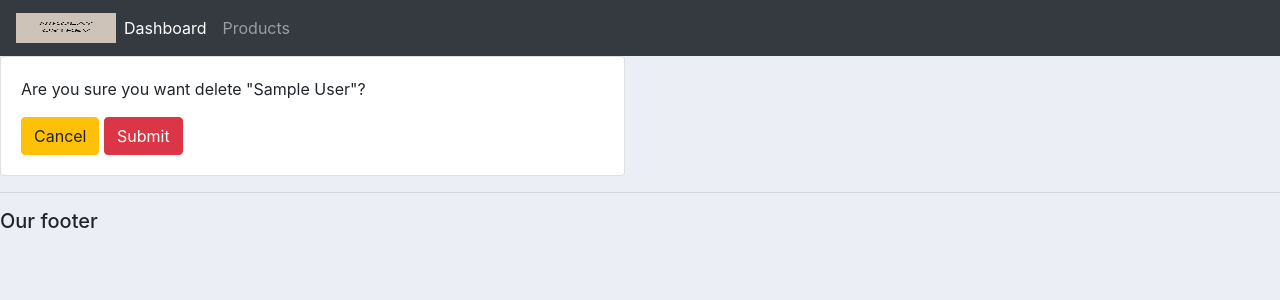
After one commit to ostrev/my-demo-projects, a Django app: page /delete_order/1/ in a window 1280 px wide. The commit adds this page. Shown: the top 300 px of the page. Run offline with Django 4.2, Linux system fonts and the light colour scheme; tables that the repository leaves empty hold one stand-in row (values such as "Sample post"); some libraries are stand-ins or nearby versions.

```diff
--- a/demo_1/customer_app/customer_app/accounts/models.py
+++ b/demo_1/customer_app/customer_app/accounts/models.py
@@ -45,3 +45,6 @@ class Order(models.Model):
     product = models.ForeignKey(Product, null=True, on_delete=models.SET_NULL)
     date_create = models.DateTimeField(auto_now_add=True, null=True)
     status = models.CharField(max_length=200, null=True, choices=STATUS)
+
+    def __str__(self):
+        return self.product.name
--- a/demo_1/customer_app/customer_app/accounts/urls.py
+++ b/demo_1/customer_app/customer_app/accounts/urls.py
@@ -5,5 +5,8 @@ from customer_app.accounts import views
 urlpatterns = [
     path('', views.home, name='home'),
     path('products/', views.products, name='products'),
-    path('customer/<str:pk>', views.customer, name='customer'),
+    path('customer/<str:pk>/', views.customer, name='customer'),
+    path('create_order/', views.createOrder, name='create_order'),
+    path('update_order/<str:pk>/', views.updateOrder, name='update_order'),
+    path('delete_order/<str:pk>/', views.deleteOrder, name='delete_order'),
 ]
--- a/demo_1/customer_app/customer_app/accounts/views.py
+++ b/demo_1/customer_app/customer_app/accounts/views.py
@@ -1,6 +1,7 @@
-from django.shortcuts import render
+from django.shortcuts import render, redirect
 from .models import *
 from django.http import HttpResponse
+from .forms import OrderForm
 
 
 def home(request):
@@ -33,3 +34,41 @@ def customer(request, pk):
     context = {'customer': customer, 'orders': orders, 'order_count': order_count}
 
     return render(request, 'accounts/customer.html', context)
+
+
+def createOrder(request):
+    form = OrderForm()
+
+    if request.method == 'POST':
+        # print('Printing POST:', request.POST)
+        form = OrderForm(request.POST)
+        if form.is_valid():
+            form.save()
+            return redirect('/')
+    context = {'form': form, }
+    return render(request, 'accounts/order_form.html', context)
+
+
+def updateOrder(request, pk):
+    order = Order.objects.get(id=pk)
+    form = OrderForm(instance=order)
+
+    if request.method == 'POST':
+        form = OrderForm(request.POST, instance=order)
+        if form.is_valid():
+            form.save()
+            return redirect('/')
+
+    context = {'form': form}
+    return render(request, 'accounts/order_form.html', context)
+
+
+def deleteOrder(request, pk):
+    order = Order.objects.get(id=pk)
+    if request.method == "POST":
+        order.delete()
+        return redirect('/')
+
+    context = {'item': order}
+
+    return render(request, 'accounts/delete.html', context)
--- a/demo_1/customer_app/templates/accounts/customer.html
+++ b/demo_1/customer_app/templates/accounts/customer.html
@@ -59,8 +59,8 @@
                             <td>{{ order.product.category }}</td>
                             <td>{{ order.date_create }}</td>
                             <td>{{ order.status }}</td>
-                        <td><a class="btn btn-info btn-sm" href="">Update</a></td>
-                        <td><a class="btn btn-sm btn-danger" href="">Delete</a></td>
+                            <td><a class="btn btn-info btn-sm" href="{% url 'update_order' order.id %}">Update</a></td>
+                            <td><a class="btn btn-danger btn-sm" href="{% url 'delete_order' order.id %}">Delete</a></td>
                         </tr>
                     {% endfor %}
 
--- a/demo_1/customer_app/templates/accounts/dashboard.html
+++ b/demo_1/customer_app/templates/accounts/dashboard.html
@@ -35,7 +35,7 @@
             <h5>LAST 5 ORDERS</h5>
             <hr>
             <div class="card card-body">
-                <a class="btn btn-primary btn-sm btn-block" href="">Create Order</a>
+                <a class="btn btn-primary btn-sm btn-block" href="{% url 'create_order' %}">Create Order</a>
                 <table class="table table-sm">
                     <tr>
                         <th>Product</th>
@@ -50,8 +50,8 @@
                             <td>{{ order.product }}</td>
                             <td>{{ order.date_create }}</td>
                             <td>{{ order.status }}</td>
-                            <td><a class="btn btn-info btn-sm" href="">Update</a></td>
-                            <td><a class="btn btn-danger btn-sm" href="">Delete</a></td>
+                            <td><a class="btn btn-info btn-sm" href="{% url 'update_order' order.id %}">Update</a></td>
+                            <td><a class="btn btn-danger btn-sm" href="{% url 'delete_order' order.id %}">Delete</a></td>
 
                         </tr>
 
--- /dev/null
+++ b/demo_1/customer_app/templates/accounts/delete.html
@@ -0,0 +1,18 @@
+{% extends 'accounts/main.html' %}
+{% load static %}
+{% block content %}
+<div class="row">
+    <div class="col-md-6">
+        <div class="card card-body">
+            <p>Are you sure you want delete "{{ item }}"?</p>
+            <form method="POST" action="{% url 'delete_order' item.id %}">
+                {% csrf_token %}
+                <a class="btn btn-warning" href="{% url 'home' %}"> Cancel</a>
+                <input class="btn btn-danger" type="submit" name="Confirm">
+            </form>
+        </div>
+    </div>
+</div>
+
+
+{% endblock %}
```
Also changed, not shown: demo_1/customer_app/customer_app/accounts/forms.py (added, +9 -0 lines), demo_1/customer_app/templates/accounts/order_form.html (added, +17 -0 lines). Lines whose indentation alone changed are shown as unchanged.
